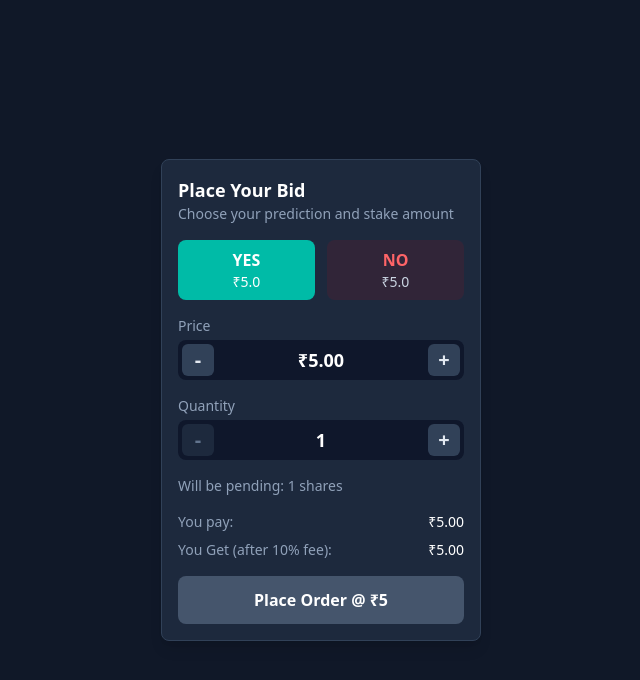
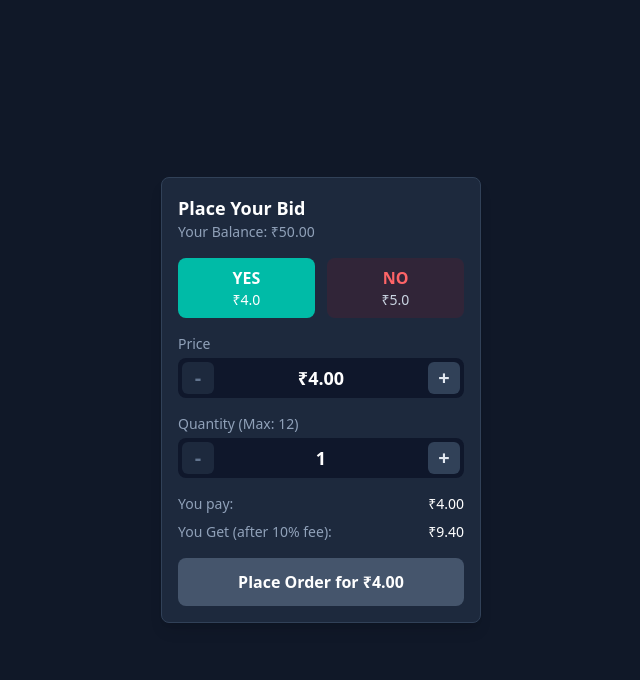
Before and after one commit to SaiCarthikeya/NxtWin, a React (Vite) app in the folder frontend/: page / in a window 1280 px wide. Shown: the top 680 px of the page, without its empty margins (319-959 px from the left). Built offline with nearby package versions, Linux system fonts and the light colour scheme.

Commit message:
consistent increase and decrease of price and quantity

```diff
--- a/frontend/src/components/PlaceBid.jsx
+++ b/frontend/src/components/PlaceBid.jsx
@@ -1,7 +1,5 @@
 import { useState, useMemo } from 'react';
 
-
-// A reusable component for the '+' and '-' buttons
 const ControlButton = ({ onClick, children, disabled }) => (
     <button
         onClick={onClick}
@@ -12,59 +10,53 @@ const ControlButton = ({ onClick, children, disabled }) => (
     </button>
 );
 
-// --- Main Component ---
 const PlaceBid = () => {
-    // --- State Management ---
     const [selectedBid, setSelectedBid] = useState('yes');
-    const [price, setPrice] = useState(5.00);
     const [quantity, setQuantity] = useState(1);
 
-    // --- Constants and Configuration ---
-    const marketPrices = { yes: 5.00, no: 5.00 };
+    const marketPrices = { yes: 4.00, no: 5.00 };
     const FEE_PERCENTAGE = 0.10;
-    const TOTAL_VALUE_PER_SHARE = 5.00;
-    const MIN_PRICE = 1;
-    const MAX_PRICE = 9;
+    const TOTAL_VALUE_PER_SHARE = 10.00;
+    const USER_BALANCE = 50.00;
 
-    // --- Event Handlers ---
     const handleBidSelect = (bidType) => {
         setSelectedBid(bidType);
-        setPrice(marketPrices[bidType] * quantity);
+        setQuantity(1);
     };
+
+    const { pricePerShare, youPay, youGet, maxAffordableQuantity } = useMemo(() => {
+        const currentPricePerShare = marketPrices[selectedBid];
+        const affordableQty = currentPricePerShare > 0 ? Math.floor(USER_BALANCE / currentPricePerShare) : 0;
+
+        const payAmount = currentPricePerShare * quantity;
+        const totalReturnValue = TOTAL_VALUE_PER_SHARE * quantity;
+        const potentialWinnings = totalReturnValue - payAmount;
+        const feeOnWinnings = potentialWinnings > 0 ? potentialWinnings * FEE_PERCENTAGE : 0;
+        const getAmount = totalReturnValue - feeOnWinnings;
+
+        return {
+            pricePerShare: currentPricePerShare,
+            youPay: payAmount.toFixed(2),
+            youGet: getAmount.toFixed(2),
+            maxAffordableQuantity: affordableQty,
+        };
+    }, [selectedBid, quantity, USER_BALANCE]);
 
     const handleQuantityChange = (increment) => {
         setQuantity(prev => {
             const newValue = prev + increment;
-            return newValue >= 1 ? newValue : prev;
+            return Math.max(1, Math.min(newValue, maxAffordableQuantity));
         });
-        setPrice(marketPrices[selectedBid] * quantity);
     };
 
-    // Updated to increment/decrement price by whole numbers
-    const handlePriceChange = (increment) => {
-        handleQuantityChange(increment);
-    };
-
-    // --- Derived State & Calculations (useMemo) ---
-    const { youPay, youGet } = useMemo(() => {
-        const payAmount = price * quantity;
-        const potentialWinnings = (TOTAL_VALUE_PER_SHARE * quantity) - payAmount;
-        const feeOnWinnings = potentialWinnings * FEE_PERCENTAGE;
-        const getAmount = payAmount + (potentialWinnings - feeOnWinnings);
-        return {
-            youPay: payAmount.toFixed(2),
-            youGet: getAmount.toFixed(2),
-        };
-    }, [price, quantity]);
-
     const handlePlaceOrder = () => {
-        console.log(`Order placed for ${quantity} share(s) of "${selectedBid.toUpperCase()}" at ₹${price.toFixed(2)} each.`);
+        console.log(`Order placed for ${quantity} share(s) of "${selectedBid.toUpperCase()}" at ₹${pricePerShare.toFixed(2)} each.`);
     };
 
     return (
         <div className="w-80 p-4 rounded-lg bg-slate-800 text-slate-300 font-sans shadow-lg border border-slate-700">
             <h2 className="text-lg font-semibold text-white">Place Your Bid</h2>
-            <p className="text-sm text-slate-400 mb-4">Choose your prediction and stake amount</p>
+            <p className="text-sm text-slate-400 mb-4">Your Balance: ₹{USER_BALANCE.toFixed(2)}</p>
 
             <div className="grid grid-cols-2 gap-3 mb-4">
                 <button
@@ -86,22 +78,22 @@ const PlaceBid = () => {
             <div className="mb-4">
                 <label className="block text-sm font-medium mb-1 text-slate-400">Price</label>
                 <div className="flex items-center justify-between p-1 bg-slate-900 rounded-lg">
-                    <ControlButton onClick={() => handlePriceChange(-1)} disabled={price <= MIN_PRICE}>-</ControlButton>
-                    <span className="text-lg font-semibold text-white">₹{price.toFixed(2)}</span>
-                    <ControlButton onClick={() => handlePriceChange(1)} disabled={price >= MAX_PRICE}>+</ControlButton>
+                    <ControlButton onClick={() => handleQuantityChange(-1)} disabled={quantity <= 1}>-</ControlButton>
+                    <span className="text-lg font-semibold text-white">₹{youPay}</span>
+                    {/* Updated: Disabled state is now dynamic */}
+                    <ControlButton onClick={() => handleQuantityChange(1)} disabled={quantity >= maxAffordableQuantity}>+</ControlButton>
                 </div>
             </div>
 
             <div className="mb-4">
-                <label className="block text-sm font-medium mb-1 text-slate-400">Quantity</label>
+                <label className="block text-sm font-medium mb-1 text-slate-400">Quantity (Max: {maxAffordableQuantity})</label>
                 <div className="flex items-center justify-between p-1 bg-slate-900 rounded-lg">
                     <ControlButton onClick={() => handleQuantityChange(-1)} disabled={quantity <= 1}>-</ControlButton>
                     <span className="text-lg font-semibold text-white">{quantity}</span>
-                    <ControlButton onClick={() => handleQuantityChange(1)}>+</ControlButton>
+                    {/* Updated: Disabled state is now dynamic */}
+                    <ControlButton onClick={() => handleQuantityChange(1)} disabled={quantity >= maxAffordableQuantity}>+</ControlButton>
                 </div>
             </div>
-
-            <p className="text-sm text-slate-400 mb-4">Will be pending: {quantity} shares</p>
 
             <div className="space-y-2 mb-4">
                 <div className="flex justify-between text-sm">
@@ -116,9 +108,10 @@ const PlaceBid = () => {
 
             <button
                 onClick={handlePlaceOrder}
-                className="w-full py-3 rounded-lg bg-slate-600 text-white font-semibold hover:bg-slate-500 transition-colors"
+                disabled={parseFloat(youPay) > USER_BALANCE || maxAffordableQuantity < 1}
+                className="w-full py-3 rounded-lg bg-slate-600 text-white font-semibold hover:bg-slate-500 transition-colors disabled:bg-slate-800 disabled:text-slate-500 disabled:cursor-not-allowed"
             >
-                Place Order @ ₹{price.toFixed(2) * quantity}
+                Place Order for ₹{youPay}
             </button>
         </div>
     );
```
